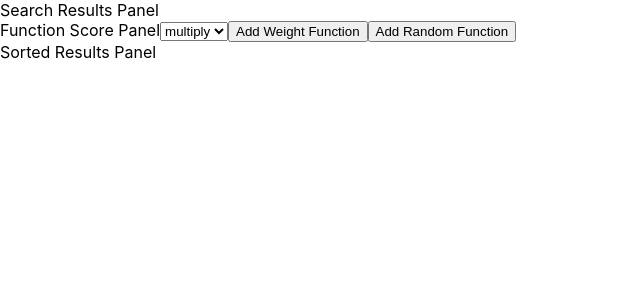
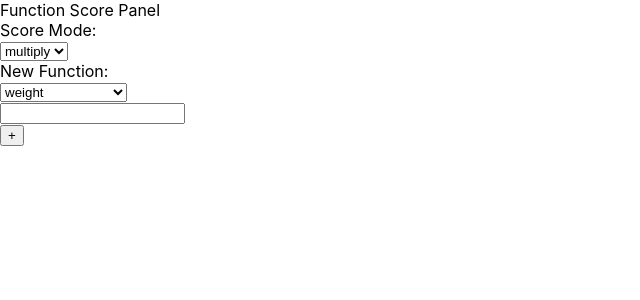
Before and after one commit to yulianovdey/function-score-visualizer, a React (Create React App) app: page / in a window 1280 px wide. Shown: the top 300 px of the page, without its empty margins (0-640 px from the left). Built offline with nearby package versions, Linux system fonts and the light colour scheme.

Commit message:
some structure allowing new functions to be added

```diff
--- a/src/App.tsx
+++ b/src/App.tsx
@@ -1,15 +1,11 @@
 import React from 'react';
 import './App.css';
-import SearchResultsPanel from 'SearchResultsPanel/SearchResultsPanel';
 import FunctionScorePanel from 'FunctionScorePanel/FunctionScorePanel';
-import SortedResultsPanel from 'SortedResultsPanel/SortedResultsPanel';
 
 function App() {
   return (
     <div className="App">
-      <SearchResultsPanel></SearchResultsPanel>
       <FunctionScorePanel></FunctionScorePanel>
-      <SortedResultsPanel></SortedResultsPanel>
     </div>
   );
 }
--- a/src/FunctionScorePanel/FunctionScorePanel.tsx
+++ b/src/FunctionScorePanel/FunctionScorePanel.tsx
@@ -1,7 +1,9 @@
 import React, { useState } from 'react';
-import ScoreModeSelector from '../ScoreModeSelector/ScoreModeSelector';
+import ScoreModeSelector from 'ScoreModeSelector/ScoreModeSelector';
 import ScoreMode from 'ScoreMode';
 import SearchResult from 'SearchResult';
+import FunctionTypeSelector from 'FunctionTypeSelector/FunctionTypeSelector';
+import ScoringFunctionType from "../ScoringFunctionType";
 
 function randomInt(min: number, max: number) {
   min = Math.ceil(min);
@@ -9,33 +11,16 @@ function randomInt(min: number, max: number) {
   return Math.floor(Math.random() * (max - min)) + min;
 }
 
-interface FunctionType {
+interface ScoringFunction {
   calculateScore(results: SearchResult[]): number;
 }
 
-interface WeightFunction extends FunctionType {
+interface WeightFunction extends ScoringFunction {
   weight: number
 }
 
-interface RandomScoreFunction extends FunctionType {
+interface RandomScoreFunction extends ScoringFunction {
 
-}
-
-function RandomScoreFunctionFactory(): RandomScoreFunction {
-  return {
-    calculateScore() {
-      return randomInt(1, 100);
-    }
-  };
-}
-
-function WeightFunctionFactory(weight: number): WeightFunction {
-  return {
-    weight,
-    calculateScore() {
-      return this.weight;
-    }
-  };
 }
 
 function FunctionScoreDefinitionFactory(scoreMode: ScoreMode) {
@@ -44,11 +29,8 @@ function FunctionScoreDefinitionFactory(scoreMode: ScoreMode) {
 
 const result = FunctionScoreDefinitionFactory(ScoreMode.Average);
 
-console.log(result.scoreMode);
-
 interface FunctionDefinition {
-  name: string,
-  instance: FunctionType,
+  instance: ScoringFunction,
 }
 
 function FunctionScorePanel() {
@@ -83,13 +65,28 @@ function FunctionScorePanel() {
     console.log(score);
   }
 
+  function onFunctionConfigured(newType: string, newParams: any) {
+    if (newType === ScoringFunctionType.RandomScore) {
+      setFunctionDefinitions(functionDefinitions.concat({
+        instance: {
+          calculateScore(): number {
+            return randomInt(0, 10);
+          }
+        }
+      }))
+    }
+  }
+
   return (
     <div>
-      Function Score Panel
+      <div>Function Score Panel</div>
       {functionDefinitions.map((_, index) => <div key={index}>this is a definition</div>)}
+      <div>Score Mode:</div>
       <ScoreModeSelector onScoreModeChanged={onScoreModeChanged}></ScoreModeSelector>
-      <button onClick={() => setFunctionDefinitions(functionDefinitions.concat({ name: 'weight', instance: WeightFunctionFactory(randomInt(1, 100))}))}>Add Weight Function</button>
-      <button onClick={() => setFunctionDefinitions(functionDefinitions.concat({ name: 'random', instance: RandomScoreFunctionFactory()}))}>Add Random Function</button>
+      <div>New Function:</div>
+      <FunctionTypeSelector
+        onFunctionConfigured={onFunctionConfigured}
+      ></FunctionTypeSelector>
     </div>
   );
 }
--- /dev/null
+++ b/src/FunctionTypeSelector/FunctionTypeSelector.tsx
@@ -0,0 +1,35 @@
+import React, { useState } from 'react';
+import ScoringFunctionType from 'ScoringFunctionType';
+import RandomScoreFunctionBuilder from "../RandomScoreFunctionBuilder/RandomScoreFunctionBuilder";
+import WeightFunctionBuilder from "../WeightFunctionBuilder/WeightFunctionBuilder";
+
+type props = {
+  onFunctionConfigured: (newFunctionType: ScoringFunctionType, newFunctionParams: any) => void,
+}
+
+function FunctionTypeSelector(props: props) {
+  const [newFunctionType, setNewFunctionType] = useState<ScoringFunctionType>(ScoringFunctionType.Weight);
+  const [newFunctionParams, setNewFunctionParams] = useState();
+
+  return (
+    <div>
+    <select
+      value={newFunctionType}
+      onChange={(evt) => setNewFunctionType(evt.target.value as ScoringFunctionType)}
+    >
+      {Object.values(ScoringFunctionType).map(value => <option key={value} value={value}>{value}</option>)}
+    </select>
+    {newFunctionType === ScoringFunctionType.RandomScore && (
+      <RandomScoreFunctionBuilder></RandomScoreFunctionBuilder>
+    )}
+    {newFunctionType === ScoringFunctionType.Weight && (
+      <WeightFunctionBuilder
+        onFunctionParametersChanged={setNewFunctionParams}
+      ></WeightFunctionBuilder>
+    )}
+    <button onClick={() => props.onFunctionConfigured(newFunctionType, newFunctionParams)}>+</button>
+    </div>
+  );
+}
+
+export default FunctionTypeSelector;
--- /dev/null
+++ b/src/RandomScoreFunctionBuilder/RandomScoreFunctionBuilder.tsx
@@ -0,0 +1,5 @@
+function RandomScoreFunctionBuilder() {
+  return null;
+}
+
+export default RandomScoreFunctionBuilder;
--- /dev/null
+++ b/src/ScoringFunctionType.ts
@@ -0,0 +1,11 @@
+enum ScoringFunctionType {
+  ScriptScore = 'script_score',
+  Weight = 'weight',
+  RandomScore = 'random_score',
+  FieldValueFactor = 'field_value_factor',
+  Gaussian = 'gauss',
+  Linear = 'linear',
+  Exponential = 'exponential',
+}
+
+export default ScoringFunctionType;
--- /dev/null
+++ b/src/WeightFunctionBuilder/WeightFunctionBuilder.tsx
@@ -0,0 +1,15 @@
+import React from 'react';
+
+type props = {
+  onFunctionParametersChanged: (newParameters: any) => void,
+}
+
+function WeightFunctionBuilder(props: props) {
+  return (
+    <form>
+      <input onChange={(evt) => props.onFunctionParametersChanged(evt.target.value)}></input>
+    </form>
+  );
+}
+
+export default WeightFunctionBuilder;
```
